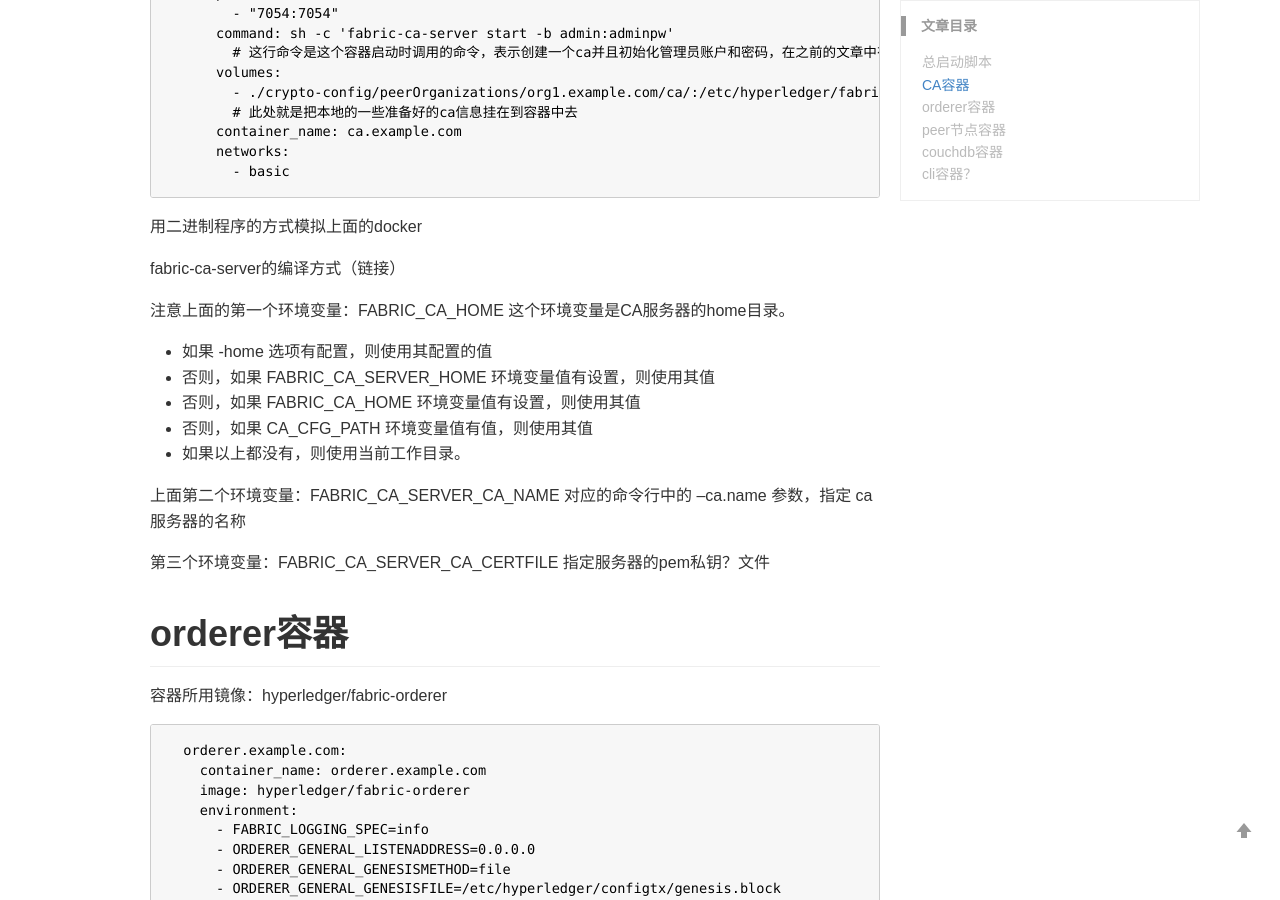
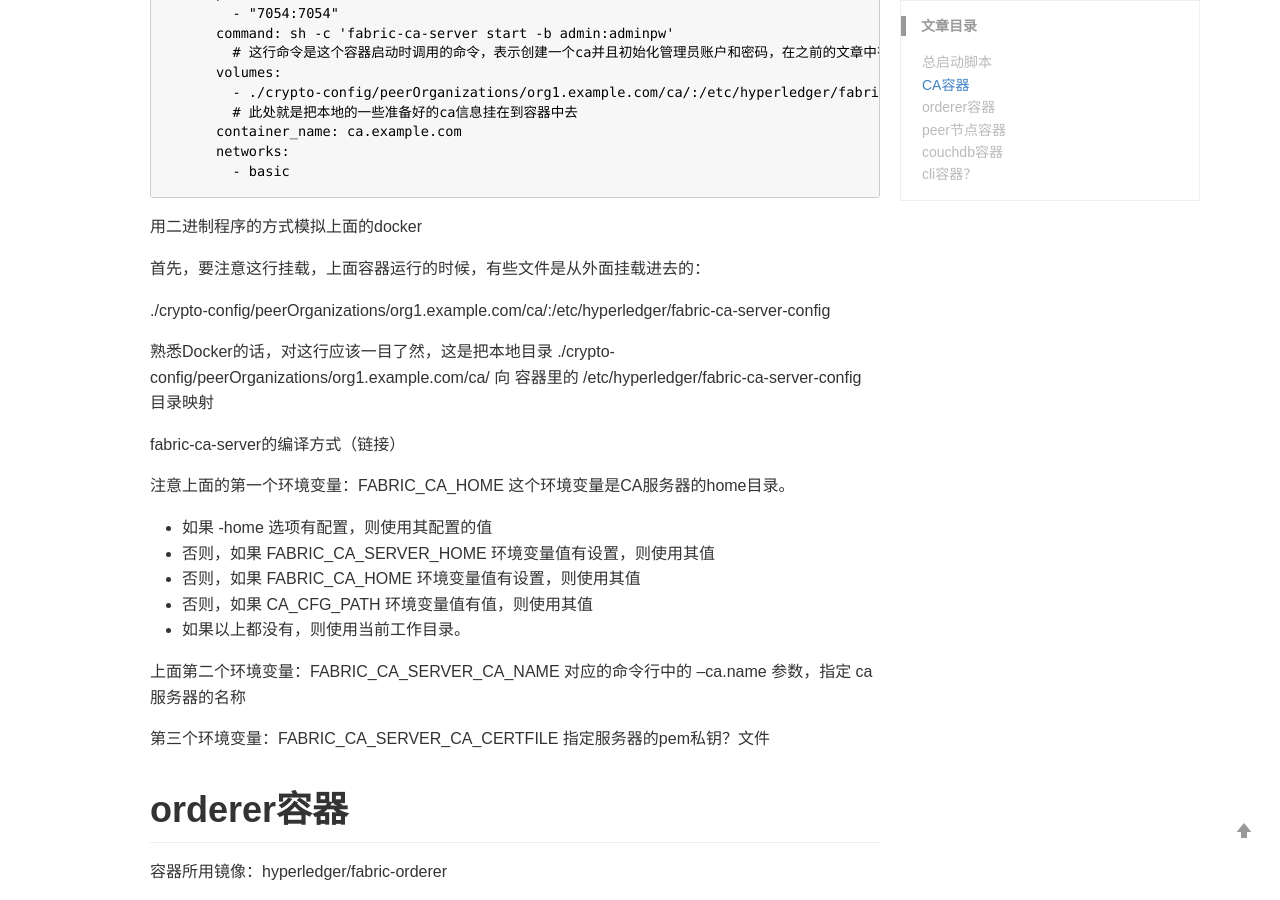
Before and after one commit to nox60/nox60.github.io, a Jekyll site: the page built from _posts/2019-7-23-Hyperledger-Fabric-例子代码解读.md, in a window 1280 px wide and 900 px high, scrolled down 1334 px. Built offline with Jekyll 4.4.1, drawn with Linux system fonts in a browser that asks for light colours; our own code applies the rules of GitHub Pages for plain Markdown files; comment, search, counter and statistics services are not loaded.

Commit message:
add files

```diff
--- a/_posts/2019-7-23-Hyperledger-Fabric-例子代码解读.md
+++ b/_posts/2019-7-23-Hyperledger-Fabric-例子代码解读.md
@@ -65,6 +65,12 @@ docker exec -e "CORE_PEER_LOCALMSPID=Org1MSP" -e "CORE_PEER_MSPCONFIGPATH=/etc/h
 
 用二进制程序的方式模拟上面的docker
 
+首先，要注意这行挂载，上面容器运行的时候，有些文件是从外面挂载进去的：
+
+./crypto-config/peerOrganizations/org1.example.com/ca/:/etc/hyperledger/fabric-ca-server-config
+
+熟悉Docker的话，对这行应该一目了然，这是把本地目录 ./crypto-config/peerOrganizations/org1.example.com/ca/ 向 容器里的 /etc/hyperledger/fabric-ca-server-config 目录映射
+
 fabric-ca-server的编译方式（链接）
 
 注意上面的第一个环境变量：FABRIC_CA_HOME
@@ -80,6 +86,7 @@ fabric-ca-server的编译方式（链接）
 
 第三个环境变量：FABRIC_CA_SERVER_CA_CERTFILE
 指定服务器的pem私钥？文件
+
 
 # orderer容器
 
```
